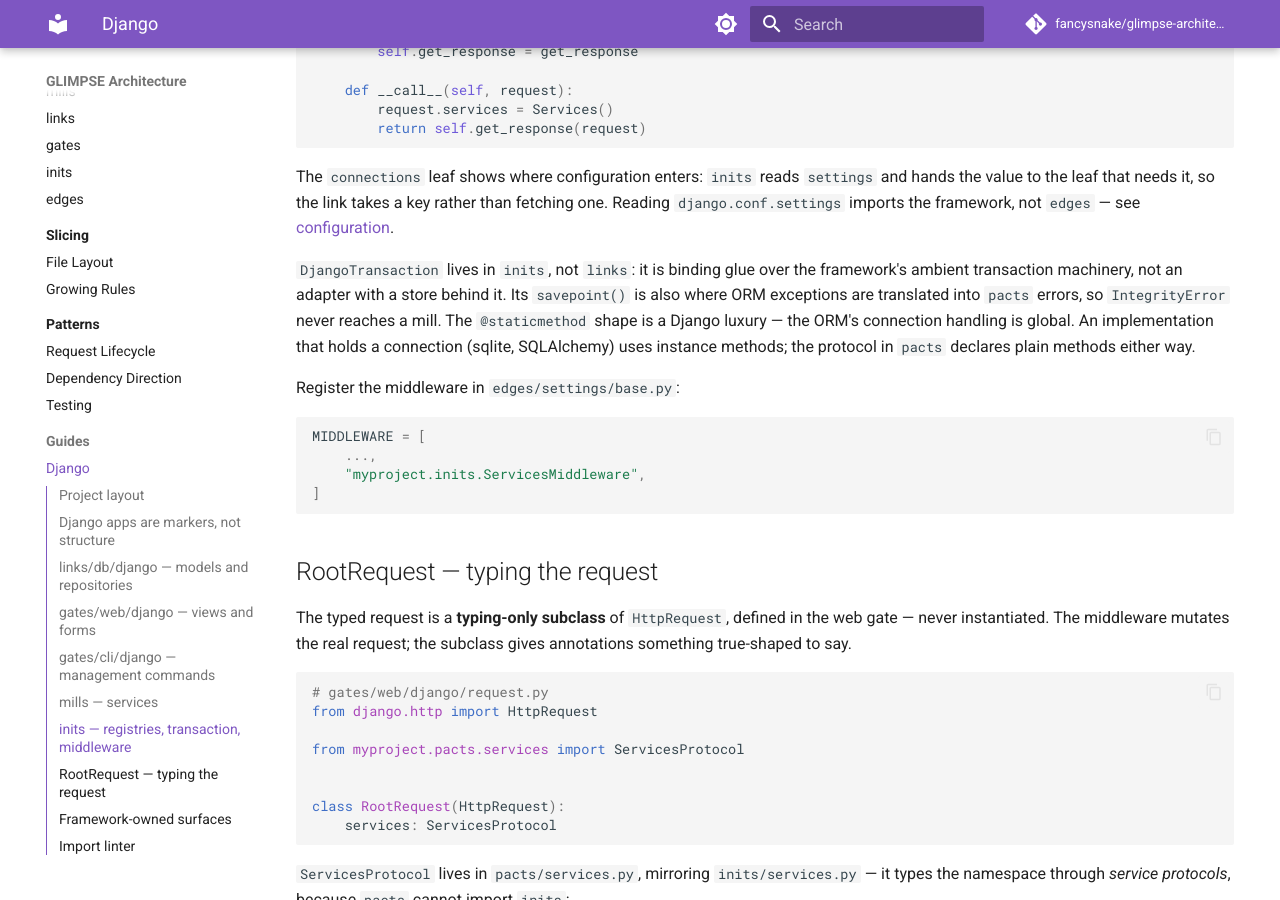
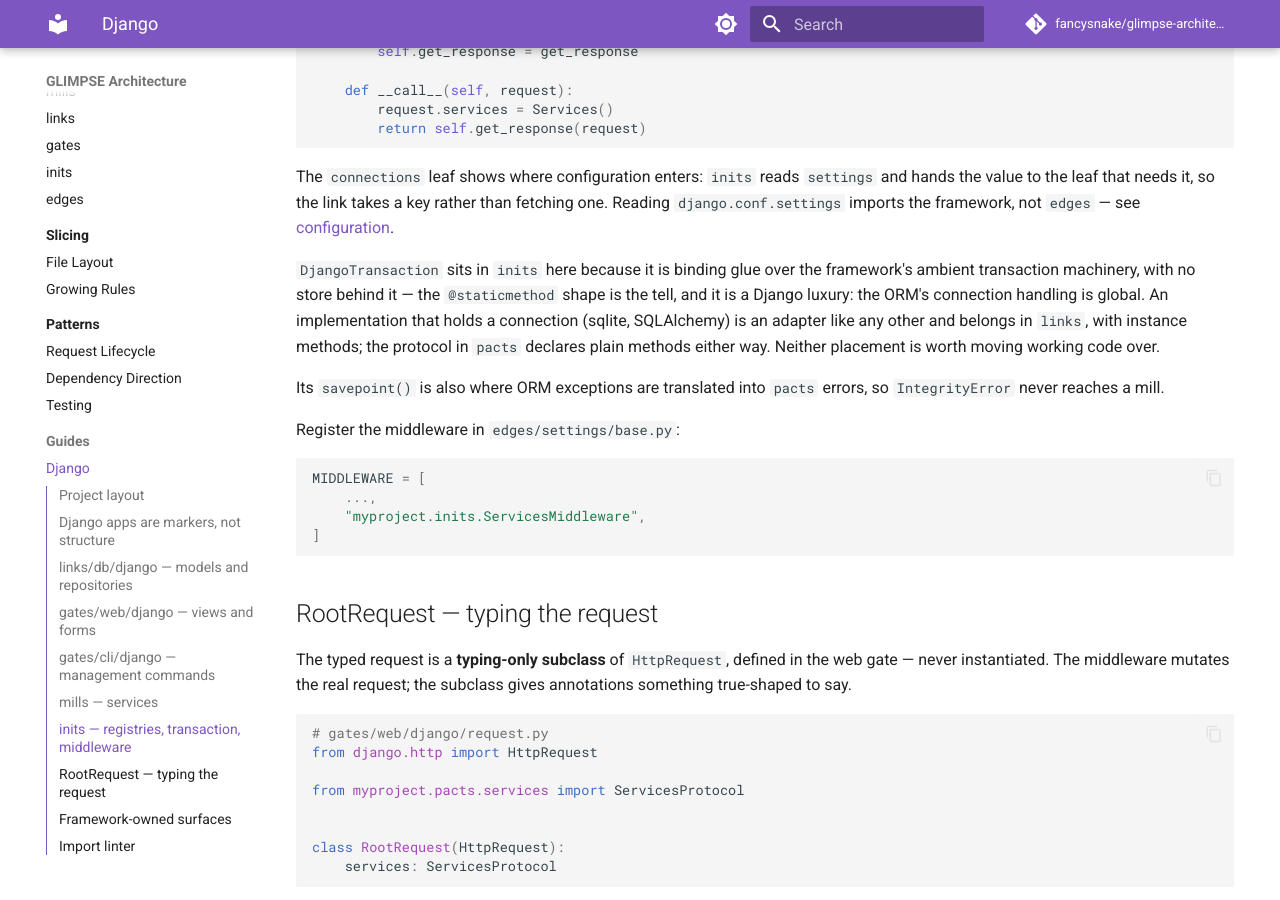
Before and after one commit to fancysnake/glimpse-architecture, an MkDocs documentation site: the page built from docs/guides/django.md, in a window 1280 px wide and 900 px high, scrolled down 5645 px. Built offline with MkDocs 1.6.1 and Material for MkDocs 9.7.7, drawn with Linux system fonts in a browser that asks for light colours; comment, search, counter and statistics services are not loaded.

Commit message:
The transaction implementation goes where its shape says
The Django guide ruled DjangoTransaction into inits and gave the reason in the
same breath — binding glue, no store behind it — but stated it as placement
rather than as a test, so an implementation that is a real adapter had nowhere
to go and existing code looked wrong.

Glue over an ambient ORM sits in inits; one that holds a connection is an
adapter and belongs in links. The text already drew that line for method style,
static versus instance, so it now draws it for placement too.

```diff
--- a/docs/guides/django.md
+++ b/docs/guides/django.md
@@ -305,13 +305,16 @@ key rather than fetching one. Reading `django.conf.settings` imports the
 framework, not `edges` — see
 [configuration](../layers/inits.md#configuration-enters-here).
 
-`DjangoTransaction` lives in `inits`, not `links`: it is binding glue over the
-framework's ambient transaction machinery, not an adapter with a store behind
-it. Its `savepoint()` is also where ORM exceptions are translated into `pacts`
-errors, so `IntegrityError` never reaches a mill. The `@staticmethod` shape is
-a Django luxury — the ORM's connection handling is global. An implementation
-that holds a connection (sqlite, SQLAlchemy) uses instance methods; the
-protocol in `pacts` declares plain methods either way.
+`DjangoTransaction` sits in `inits` here because it is binding glue over the
+framework's ambient transaction machinery, with no store behind it — the
+`@staticmethod` shape is the tell, and it is a Django luxury: the ORM's
+connection handling is global. An implementation that holds a connection
+(sqlite, SQLAlchemy) is an adapter like any other and belongs in `links`, with
+instance methods; the protocol in `pacts` declares plain methods either way.
+Neither placement is worth moving working code over.
+
+Its `savepoint()` is also where ORM exceptions are translated into `pacts`
+errors, so `IntegrityError` never reaches a mill.
 
 Register the middleware in `edges/settings/base.py`:
 
```
Also changed, not shown: SKILL.md (+2 -1 lines), SKILL.src.md (+2 -1 lines), docs/layers/inits.md (+3 -2 lines), review.md (+9 -1 lines).
